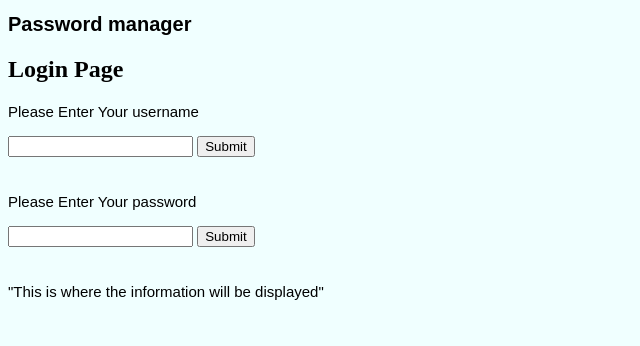
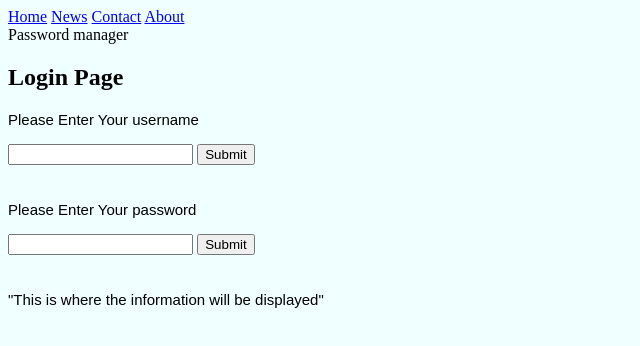
Before and after one commit to Harvey-Moth/Comp-1004-Project, a plain HTML site: page Index.html in a window 1280 px wide. Shown: the whole page, without its empty margins (0-640 px from the left). Drawn offline with Linux system fonts and the light colour scheme.

Commit message:
Commit with Minor additions

```diff
--- a/Index.html
+++ b/Index.html
@@ -2,10 +2,24 @@
 <html>
     <head>
         <link rel="stylesheet" href="Main.css"/>
+        <script src="Script.js" defer></script>
+        <link rel="style" href="Main.css"
+
+        <div class="topnav" id="myTopnav">
+            <a href="#home" class="active">Home</a>
+            <a href="#news">News</a>
+            <a href="#contact">Contact</a>
+            <a href="#about">About</a>
+            <a href="javascript:void(0);" class="icon" onclick="myFunction()">
+              <i class="fa fa-bars"></i>
+            </a>
+          </div
 
 
-        <h1>Password manager</h1>
+
+        <h1><br>Password manager</h1>
         <h2>Login Page</h2>
+
 
 
 
--- a/Main.css
+++ b/Main.css
@@ -1,6 +1,6 @@
 h1
 {
-    font-size: 20px;
+    font-size: 40px;
     font-family: Arial, Helvetica, sans-serif;
     color:black;
 }
```
Also changed, not shown: Script.js (added).
